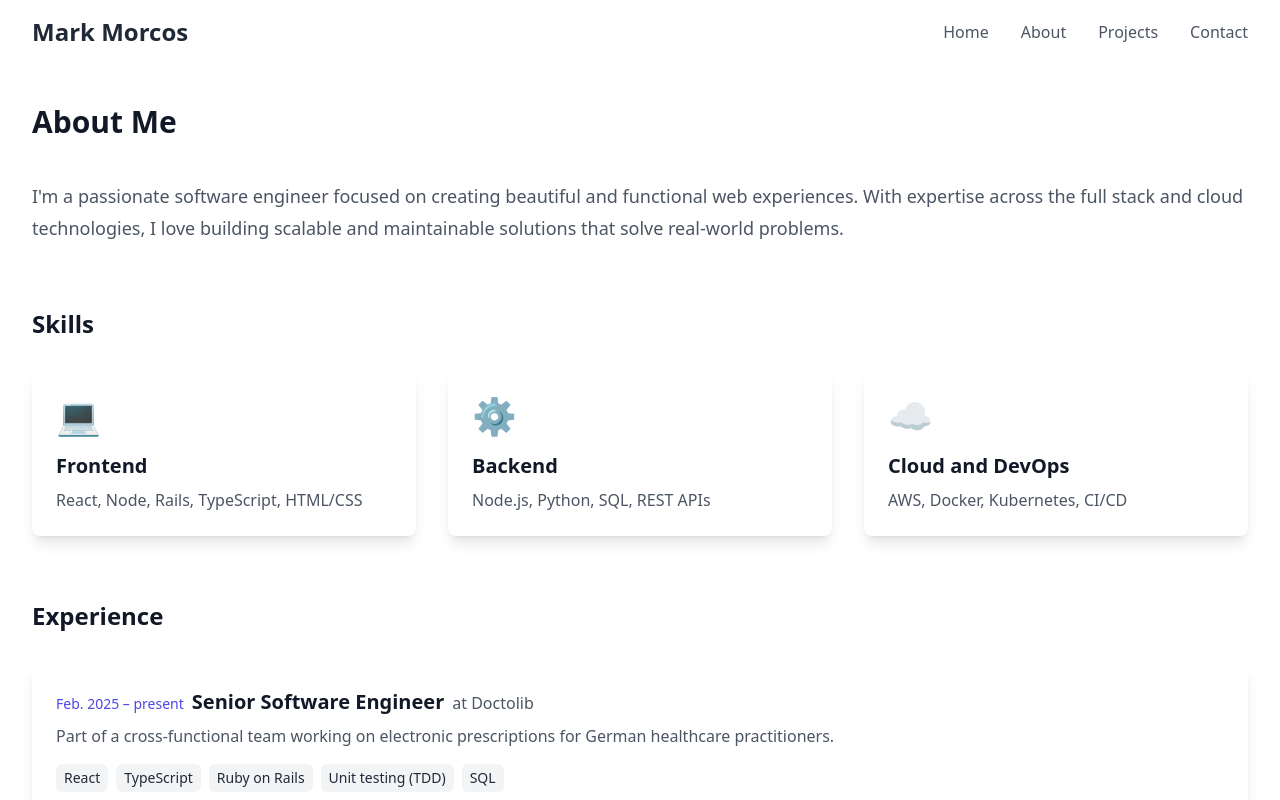
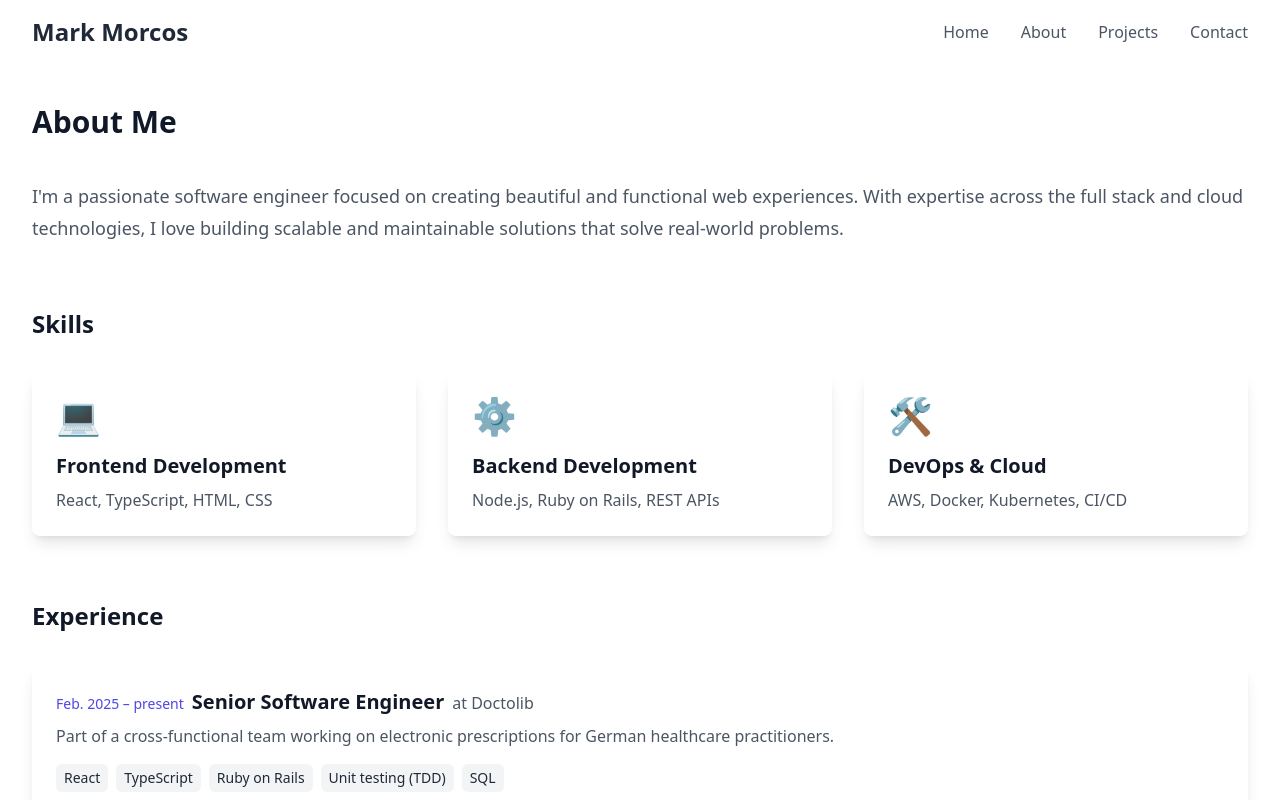
Before and after one commit to markmorcos/portfolio, an Astro site: page /about in a window 1280 px wide. Shown: the top 800 px of the page. Built offline with nearby package versions, Linux system fonts and the light colour scheme; Astro itself is replaced by a stand-in of ours.

Commit message:
refactor: move config into json files for handling in cms later

```diff
--- /dev/null
+++ b/config/about.json
@@ -0,0 +1,101 @@
+{
+  "title": "About - Mark Morcos | Senior Software Engineer",
+  "description": "Learn about my journey as a Senior Software Engineer, my technical skills, educational background, and professional experience at companies like Doctolib, Shopify, and Klarna.",
+  "skills": [
+    {
+      "icon": "💻",
+      "title": "Frontend Development",
+      "description": "React, TypeScript, HTML, CSS"
+    },
+    {
+      "icon": "⚙️",
+      "title": "Backend Development",
+      "description": "Node.js, Ruby on Rails, REST APIs"
+    },
+    {
+      "icon": "🛠️",
+      "title": "DevOps & Cloud",
+      "description": "AWS, Docker, Kubernetes, CI/CD"
+    }
+  ],
+  "experience": [
+    {
+      "period": "Feb. 2025 – present",
+      "role": "Senior Software Engineer",
+      "company": "Doctolib",
+      "description": "Part of a cross-functional team working on electronic prescriptions for German healthcare practitioners.",
+      "skills": [
+        "React",
+        "TypeScript",
+        "Ruby on Rails",
+        "Unit testing (TDD)",
+        "SQL"
+      ]
+    },
+    {
+      "period": "Feb. 2022 – Oct. 2023",
+      "role": "Senior Software Engineer",
+      "company": "Shopify",
+      "description": "Part of a cross-functional team working on various projects as part of the Merchant Services organisation for retail merchants. Led a project related to staff management on the Point of Sale app and regularly updated relevant stakeholders. Mentored new hires and demoed new features for team.",
+      "skills": [
+        "React",
+        "React Native",
+        "TypeScript",
+        "Ruby on Rails",
+        "GraphQL",
+        "Unit testing (TDD)",
+        "SQL",
+        "CI/CD (Buildkite)"
+      ]
+    },
+    {
+      "period": "Jan. 2019 – Jan. 2022",
+      "role": "Senior Software Engineer",
+      "company": "Klarna",
+      "description": "Part of a cross-functional team building the web app for merchant onboarding flow and KYC. Worked on a task force to improve merchant portal UI/UX. Promoted to senior software engineer after 2 years, worked on constructing and maintaining Merchant Onboarding Platform monorepo. Mentored new hires and conducted knowledge sharing sessions for team.",
+      "skills": [
+        "React",
+        "TypeScript",
+        "Node.js",
+        "Unit testing (TDD)",
+        "DDD",
+        "SQL",
+        "NoSQL",
+        "Docker",
+        "DevOps (AWS)",
+        "CI/CD (Jenkins)",
+        "Nx (monorepo)"
+      ]
+    },
+    {
+      "period": "Mar. 2018 – Dec. 2018",
+      "role": "Software Engineer",
+      "company": "Campai",
+      "description": "Part of a small cross-functional team building a web app for club membership management.",
+      "skills": [
+        "React",
+        "React Native",
+        "TypeScript",
+        "Node.js",
+        "Unit testing (TDD)",
+        "NoSQL",
+        "CI/CD (Travis)"
+      ]
+    }
+  ],
+  "education": [
+    {
+      "year": "2012",
+      "degree": "B.Sc. in Computer Science and Engineering",
+      "institution": "German University in Cairo",
+      "location": "Cairo, Egypt",
+      "details": "Bachelor thesis: Multi-Platform Voucher Module for Mobile Apps, Zoobe GmbH, Berlin, Germany"
+    },
+    {
+      "year": "1998",
+      "degree": "Cambridge IGCSE",
+      "institution": "New Ramses College",
+      "location": "Cairo, Egypt"
+    }
+  ]
+}
--- /dev/null
+++ b/config/contact.json
@@ -0,0 +1,21 @@
+{
+  "title": "Contact - Mark Morcos | Senior Software Engineer",
+  "description": "Get in touch with me to discuss software engineering opportunities, collaborations, or technical discussions. Connect via email, GitHub, or LinkedIn.",
+  "contactLinks": [
+    {
+      "icon": "📧",
+      "text": "Email me",
+      "href": "mailto:mark.yehia@gmail.com"
+    },
+    {
+      "icon": "💻",
+      "text": "GitHub",
+      "href": "https://github.com/markmorcos"
+    },
+    {
+      "icon": "🔗",
+      "text": "LinkedIn",
+      "href": "https://linkedin.com/in/markmorcos"
+    }
+  ]
+}
--- /dev/null
+++ b/config/index.json
@@ -0,0 +1,5 @@
+{
+  "title": "Mark Morcos | Senior Software Engineer",
+  "description": "Senior Software Engineer specializing in full-stack development. Experienced in React, TypeScript, and cloud technologies, creating scalable and maintainable solutions.",
+  "heroImage": "/images/profile.webp"
+}
--- /dev/null
+++ b/config/projects.json
@@ -0,0 +1,42 @@
+{
+  "title": "Projects - Mark Morcos | Senior Software Engineer",
+  "description": "Explore my featured software engineering projects, including infrastructure automation, web applications, and cloud solutions. Each project showcases different aspects of my technical expertise.",
+  "projects": [
+    {
+      "title": "Infrastructure as Code",
+      "description": "A self-hosted cloud solution for personal data management",
+      "image": "https://images.unsplash.com/photo-1451187580459-43490279c0fa?auto=format&fit=crop&w=800&q=80",
+      "link": "https://github.com/markmorcos/infrastructure",
+      "tags": ["Raspberry Pi", "Kubernetes", "Docker"]
+    },
+    {
+      "title": "Portfolio Website",
+      "description": "This modern, responsive portfolio built with Astro",
+      "image": "https://images.unsplash.com/photo-1517134191118-9d595e4c8c2b?auto=format&fit=crop&w=800&q=80",
+      "link": "https://github.com/markmorcos/portfolio",
+      "tags": ["Astro", "TypeScript", "Tailwind"]
+    },
+    {
+      "title": "Booking System",
+      "description": "A booking system for private people",
+      "image": "https://images.unsplash.com/photo-1611224923853-80b023f02d71?auto=format&fit=crop&w=800&q=80",
+      "link": "https://github.com/markmorcos/booking",
+      "tags": ["React", "Node.js", "MongoDB"]
+    },
+    {
+      "title": "Ticketing System",
+      "description": "A ticketing system for small events and concerts",
+      "image": "https://images.unsplash.com/photo-1611224923853-80b023f02d71?auto=format&fit=crop&w=800&q=80",
+      "link": "https://github.com/markmorcos/tazaker",
+      "tags": [
+        "Microservices",
+        "Angular",
+        "Next.js",
+        "React",
+        "TypeScript",
+        "Node.js",
+        "MongoDB"
+      ]
+    }
+  ]
+}
--- a/src/pages/about.astro
+++ b/src/pages/about.astro
@@ -1,74 +1,8 @@
 ---
+import { title, description, skills, experience, education } from '../../config/about.json';
+
 import Layout from '../layouts/Layout.astro';
 import Navigation from '../components/Navigation.astro';
-
-const skills = [
-  {
-    icon: '💻',
-    title: 'Frontend',
-    description: 'React, Node, Rails, TypeScript, HTML/CSS'
-  },
-  {
-    icon: '⚙️',
-    title: 'Backend',
-    description: 'Node.js, Python, SQL, REST APIs'
-  },
-  {
-    icon: '☁️',
-    title: 'Cloud and DevOps',
-    description: 'AWS, Docker, Kubernetes, CI/CD'
-  }
-];
-
-const education = [
-  {
-    year: '2012',
-    degree: 'B.Sc. in Computer Science and Engineering',
-    institution: 'German University in Cairo',
-    location: 'Cairo, Egypt',
-    details: 'Bachelor thesis: Multi-Platform Voucher Module for Mobile Apps, Zoobe GmbH, Berlin, Germany'
-  },
-  {
-    year: '1998',
-    degree: 'Cambridge IGCSE',
-    institution: 'New Ramses College',
-    location: 'Cairo, Egypt'
-  }
-];
-
-const experience = [
-  {
-    period: 'Feb. 2025 – present',
-    role: 'Senior Software Engineer',
-    company: 'Doctolib',
-    description: 'Part of a cross-functional team working on electronic prescriptions for German healthcare practitioners.',
-    skills: ['React', 'TypeScript', 'Ruby on Rails', 'Unit testing (TDD)', 'SQL']
-  },
-  {
-    period: 'Feb. 2022 – Oct. 2023',
-    role: 'Senior Software Engineer',
-    company: 'Shopify',
-    description: 'Part of a cross-functional team working on various projects as part of the Merchant Services organisation for retail merchants. Led a project related to staff management on the Point of Sale app and regularly updated relevant stakeholders. Mentored new hires and demoed new features for team.',
-    skills: ['React', 'React Native', 'TypeScript', 'Ruby on Rails', 'GraphQL', 'Unit testing (TDD)', 'SQL', 'CI/CD (Buildkite)']
-  },
-  {
-    period: 'Jan. 2019 – Jan. 2022',
-    role: 'Senior Software Engineer',
-    company: 'Klarna',
-    description: 'Part of a cross-functional team building the web app for merchant onboarding flow and KYC. Worked on a task force to improve merchant portal UI/UX. Promoted to senior software engineer after 2 years, worked on constructing and maintaining Merchant Onboarding Platform monorepo. Mentored new hires and conducted knowledge sharing sessions for team.',
-    skills: ['React', 'TypeScript', 'Node.js', 'Unit testing (TDD)', 'DDD', 'SQL', 'NoSQL', 'Docker', 'DevOps (AWS)', 'CI/CD (Jenkins)', 'Nx (monorepo)']
-  },
-  {
-    period: 'Mar. 2018 – Dec. 2018',
-    role: 'Software Engineer',
-    company: 'Campai',
-    description: 'Part of a small cross-functional team building a web app for club membership management.',
-    skills: ['React', 'React Native', 'TypeScript', 'Node.js', 'Unit testing (TDD)', 'NoSQL', 'CI/CD (Travis)']
-  }
-];
-
-const title = "About - Mark Morcos | Senior Software Engineer";
-const description = "Learn about my journey as a Senior Software Engineer, my technical skills, educational background, and professional experience at companies like Doctolib, Shopify, and Klarna.";
 ---
 
 <Layout {title} {description}>
--- a/src/pages/contact.astro
+++ b/src/pages/contact.astro
@@ -1,27 +1,8 @@
 ---
+import { title, description, contactLinks } from '../../config/contact.json';
+
 import Layout from '../layouts/Layout.astro';
 import Navigation from '../components/Navigation.astro';
-
-const contactLinks = [
-  {
-    icon: '📧',
-    text: 'Email me',
-    href: 'mailto:mark.yehia@gmail.com'
-  },
-  {
-    icon: '💻',
-    text: 'GitHub',
-    href: 'https://github.com/markmorcos'
-  },
-  {
-    icon: '🔗',
-    text: 'LinkedIn',
-    href: 'https://linkedin.com/in/markmorcos'
-  }
-];
-
-const title = "Contact - Mark Morcos | Senior Software Engineer";
-const description = "Get in touch with me to discuss software engineering opportunities, collaborations, or technical discussions. Connect via email, GitHub, or LinkedIn.";
 ---
 
 <Layout {title} {description}>
--- a/src/pages/index.astro
+++ b/src/pages/index.astro
@@ -1,10 +1,8 @@
 ---
+import { title, description, heroImage } from '../../config/index.json';
+
 import Layout from '../layouts/Layout.astro';
 import Navigation from '../components/Navigation.astro';
-
-const heroImage = '/images/profile.webp';
-const title = "Mark Morcos | Senior Software Engineer";
-const description = "Senior Software Engineer specializing in full-stack development. Experienced in React, TypeScript, and cloud technologies, creating scalable and maintainable solutions.";
 ---
 
 <Layout {title} {description}>
--- a/src/pages/projects.astro
+++ b/src/pages/projects.astro
@@ -1,40 +1,8 @@
 ---
+import { title, description, projects } from '../../config/projects.json';
+
 import Layout from '../layouts/Layout.astro';
 import Navigation from '../components/Navigation.astro';
-
-const projects = [
-  {
-    title: 'Infrastructure as Code',
-    description: 'A self-hosted cloud solution for personal data management',
-    image: 'https://images.unsplash.com/photo-1451187580459-43490279c0fa?auto=format&fit=crop&w=800&q=80',
-    link: 'https://github.com/markmorcos/infrastructure',
-    tags: ['Raspberry Pi', 'Kubernetes', 'Docker']
-  },
-  {
-    title: 'Portfolio Website',
-    description: 'This modern, responsive portfolio built with Astro',
-    image: 'https://images.unsplash.com/photo-1517134191118-9d595e4c8c2b?auto=format&fit=crop&w=800&q=80',
-    link: 'https://github.com/markmorcos/portfolio',
-    tags: ['Astro', 'TypeScript', 'Tailwind']
-  },
-  {
-    title: 'Booking System',
-    description: 'A booking system for private people',
-    image: 'https://images.unsplash.com/photo-1611224923853-80b023f02d71?auto=format&fit=crop&w=800&q=80',
-    link: 'https://github.com/markmorcos/booking',
-    tags: ['React', 'Node.js', 'MongoDB']
-  },
-  {
-    title: 'Ticketing System',
-    description: 'A ticketing system for small events and concerts',
-    image: 'https://images.unsplash.com/photo-1611224923853-80b023f02d71?auto=format&fit=crop&w=800&q=80',
-    link: 'https://github.com/markmorcos/ticketing',
-    tags: ['Microservices', 'Angular', 'Next.js', 'React', 'TypeScript', 'Node.js', 'MongoDB']
-  }
-];
-
-const title = "Projects - Mark Morcos | Senior Software Engineer";
-const description = "Explore my featured software engineering projects, including infrastructure automation, web applications, and cloud solutions. Each project showcases different aspects of my technical expertise.";
 ---
 <Layout {title} {description}>
   <Navigation />
```
